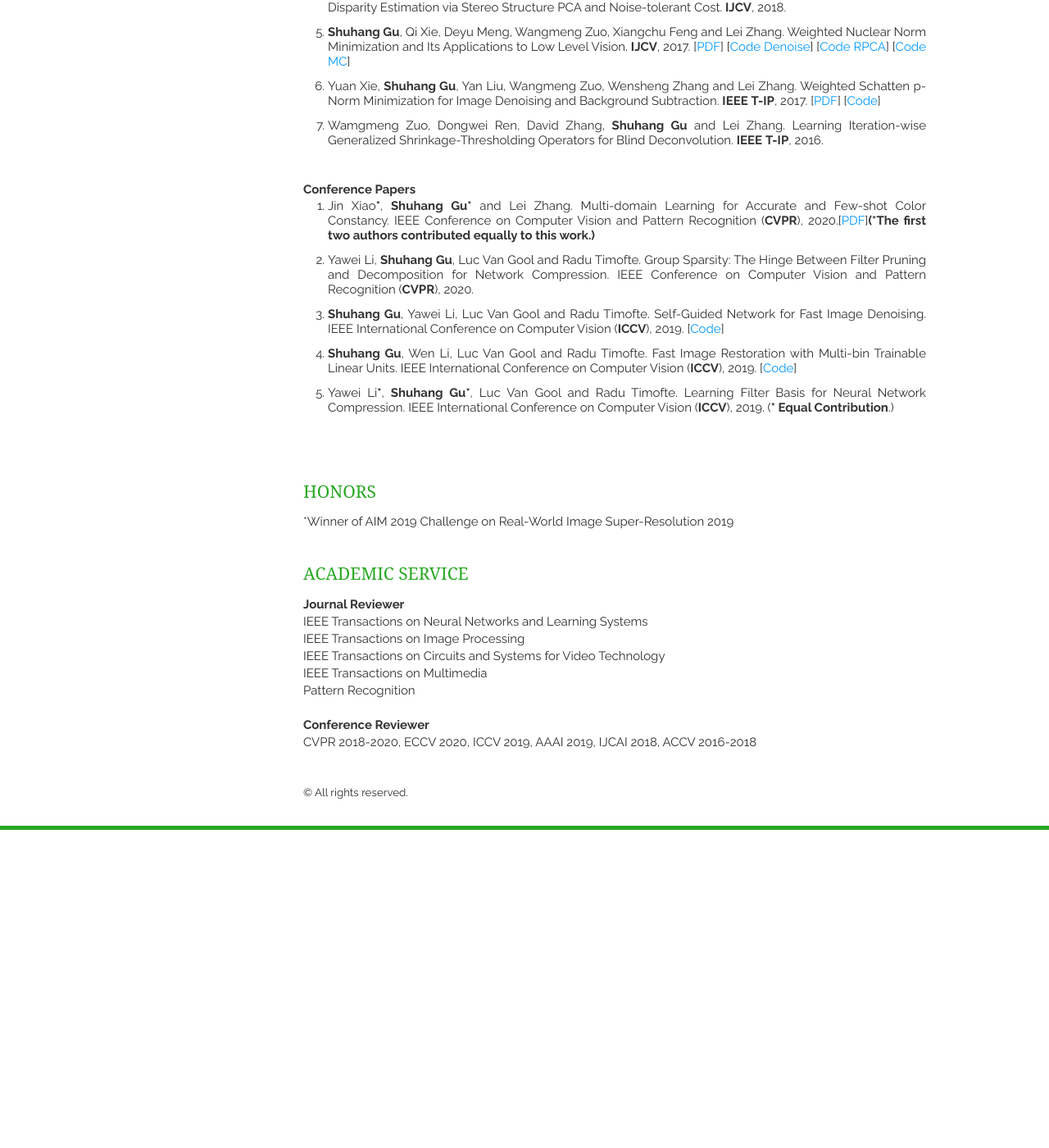
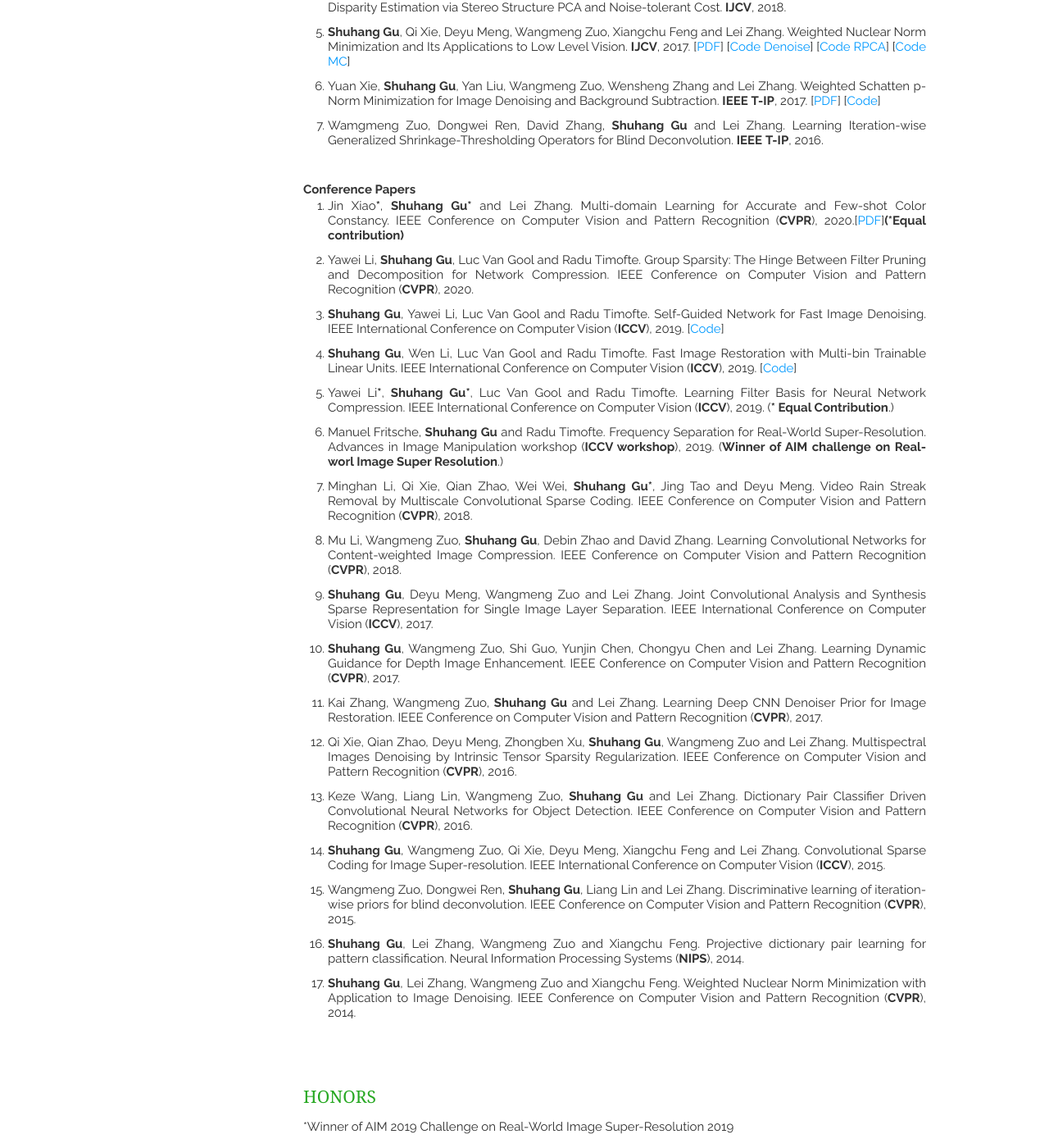
Before and after one commit to ShuhangGu/shuhanggu.github.com, a Jekyll site: the page built from index.html, in a window 1280 px wide and 1400 px high, scrolled down 775 px. Shown: the whole window at 82% size. Built offline with Jekyll 4.4.1, drawn with Linux system fonts in a browser that asks for light colours; nearby versions of some CDN libraries; the list of posts is cut into pages by our own code; before the commit the page ends 1787 px from its top, so only the background shows below that.

Commit message:
Update publications.html

```diff
--- a/_includes/publications.html
+++ b/_includes/publications.html
@@ -115,7 +115,8 @@ a:visited {
         <ol>
           <li>
             <div align="justify">
-              <div align="justify">Jin Xiao<strong>*</strong>, <strong>Shuhang Gu*</strong> and Lei Zhang. Multi-domain Learning for Accurate and Few-shot Color Constancy. IEEE Conference on Computer Vision and Pattern Recognition (<strong>CVPR</strong>), 2020.[<a href="http://www4.comp.polyu.edu.hk/~cslzhang/paper/MDLCC.pdf">PDF</a>]<strong>(*The first two authors contributed equally to this work.)</strong></div>
+              <div align="justify">Jin Xiao<strong>*</strong>, <strong>Shuhang Gu*</strong> and Lei Zhang.
+		      Multi-domain Learning for Accurate and Few-shot Color Constancy. IEEE Conference on Computer Vision and Pattern Recognition (<strong>CVPR</strong>), 2020.[<a href="http://www4.comp.polyu.edu.hk/~cslzhang/paper/MDLCC.pdf">PDF</a>]<strong>(*Equal contribution)</strong></div>
             </div>
           </li>
 	  <li>
@@ -142,6 +143,92 @@ a:visited {
 		      Learning Filter Basis for Neural Network Compression. IEEE International Conference on Computer Vision (<strong>ICCV</strong>), 2019. (<strong>* Equal Contribution</strong>.)</div>
             </div>
           </li>
+	  <li>
+            <div align="justify">
+              <div align="justify">Manuel Fritsche, <strong>Shuhang Gu</strong> and Radu Timofte.
+		      Frequency Separation for Real-World Super-Resolution. Advances in Image Manipulation workshop (<strong>ICCV workshop</strong>), 2019. (<strong red>Winner of AIM challenge on Real-worl Image Super Resolution</strong>.)</div>
+            </div>
+          </li>
+	 <li>
+            <div align="justify">
+              <div align="justify">Minghan Li, Qi Xie, Qian Zhao, Wei Wei, <strong>Shuhang Gu*</strong>, Jing Tao and Deyu Meng.
+		      Video Rain Streak Removal by Multiscale Convolutional Sparse Coding. IEEE Conference on Computer Vision and Pattern Recognition (<strong>CVPR</strong>), 2018. </div>
+            </div>
+          </li>
+	 <li>
+            <div align="justify">
+              <div align="justify">Mu Li, Wangmeng Zuo, <strong>Shuhang Gu</strong>, Debin Zhao and David Zhang.
+		      Learning Convolutional Networks for Content-weighted Image Compression. IEEE Conference on Computer Vision and Pattern Recognition (<strong>CVPR</strong>), 2018. </div>
+	 </div>
+          </li>
+	<li>
+            <div align="justify">
+              <div align="justify"><strong>Shuhang Gu</strong>, Deyu Meng, Wangmeng Zuo and Lei Zhang.
+		      Joint Convolutional Analysis and Synthesis Sparse Representation for Single Image Layer Separation. IEEE International Conference on Computer Vision (<strong>ICCV</strong>), 2017. </div>
+	 </div>
+          </li>
+	 <li>
+            <div align="justify">
+              <div align="justify"><strong>Shuhang Gu</strong>, Wangmeng Zuo, Shi Guo, Yunjin Chen, Chongyu Chen and Lei Zhang.
+		      Learning Dynamic Guidance for Depth Image Enhancement. IEEE Conference on Computer Vision and Pattern Recognition (<strong>CVPR</strong>), 2017. </div>
+	 </div>
+          </li>
+	 <li>
+            <div align="justify">
+              <div align="justify">Kai Zhang, Wangmeng Zuo, <strong>Shuhang Gu</strong> and Lei Zhang.
+		      Learning Deep CNN Denoiser Prior for Image Restoration. IEEE Conference on Computer Vision and Pattern Recognition (<strong>CVPR</strong>), 2017. </div>
+	 </div>
+          </li>
+	 <li>
+            <div align="justify">
+              <div align="justify">Qi Xie, Qian Zhao, Deyu Meng, Zhongben Xu, <strong>Shuhang Gu</strong>, Wangmeng Zuo and Lei Zhang.
+		      Multispectral Images Denoising by Intrinsic Tensor Sparsity Regularization. IEEE Conference on Computer Vision and Pattern Recognition (<strong>CVPR</strong>), 2016. </div>
+	 </div>
+          </li>
+	<li>
+            <div align="justify">
+              <div align="justify">Keze Wang, Liang Lin, Wangmeng Zuo, <strong>Shuhang Gu</strong> and Lei Zhang.
+		      Dictionary Pair Classifier Driven Convolutional Neural Networks for Object Detection. IEEE Conference on Computer Vision and Pattern Recognition (<strong>CVPR</strong>), 2016. </div>
+	 </div>
+          </li>
+	<li>
+            <div align="justify">
+              <div align="justify"><strong>Shuhang Gu</strong>, Wangmeng Zuo, Qi Xie, Deyu Meng, Xiangchu Feng and Lei Zhang.
+		      Convolutional Sparse Coding for Image Super-resolution. IEEE International Conference on Computer Vision (<strong>ICCV</strong>), 2015. </div>
+	 </div>
+          </li>
+
+
+
+
+
+
+
+
+
+			<li>
+            <div align="justify">
+              <div align="justify">Wangmeng Zuo, Dongwei Ren, <strong>Shuhang Gu</strong>, Liang Lin and Lei Zhang.
+		      Discriminative learning of iteration-wise priors for blind deconvolution. IEEE Conference on Computer Vision and Pattern Recognition (<strong>CVPR</strong>), 2015. </div>
+	 </div>
+          </li>
+
+
+			<li>
+            <div align="justify">
+              <div align="justify"><strong>Shuhang Gu</strong>, Lei Zhang, Wangmeng Zuo and Xiangchu Feng.
+		      Projective dictionary pair learning for pattern classification. Neural Information Processing Systems (<strong>NIPS</strong>), 2014. </div>
+	 </div>
+          </li>
+			<li>
+            <div align="justify">
+              <div align="justify"><strong>Shuhang Gu</strong>, Lei Zhang, Wangmeng Zuo and Xiangchu Feng.
+		      Weighted Nuclear Norm Minimization with Application to Image Denoising. IEEE Conference on Computer Vision and Pattern Recognition (<strong>CVPR</strong>), 2014. </div>
+	 </div>
+          </li>
+
+
+
 
 
         </ol>
```
